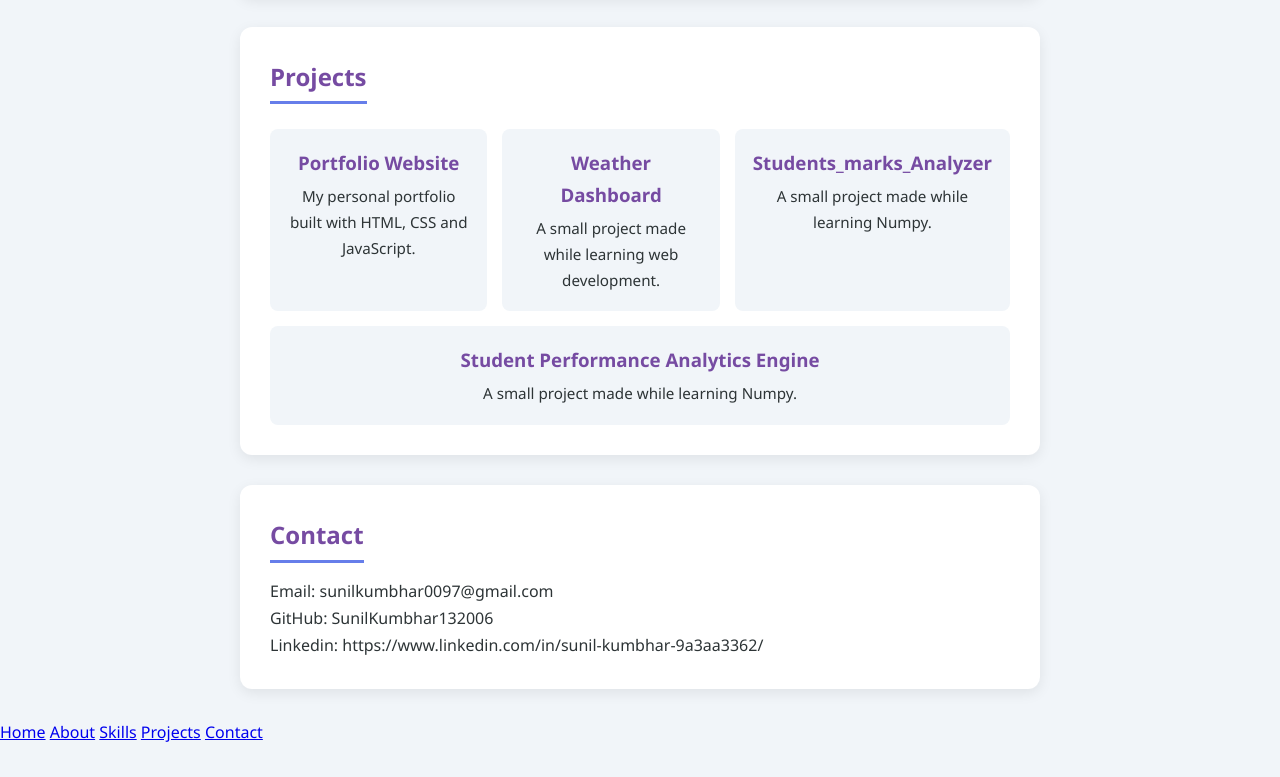
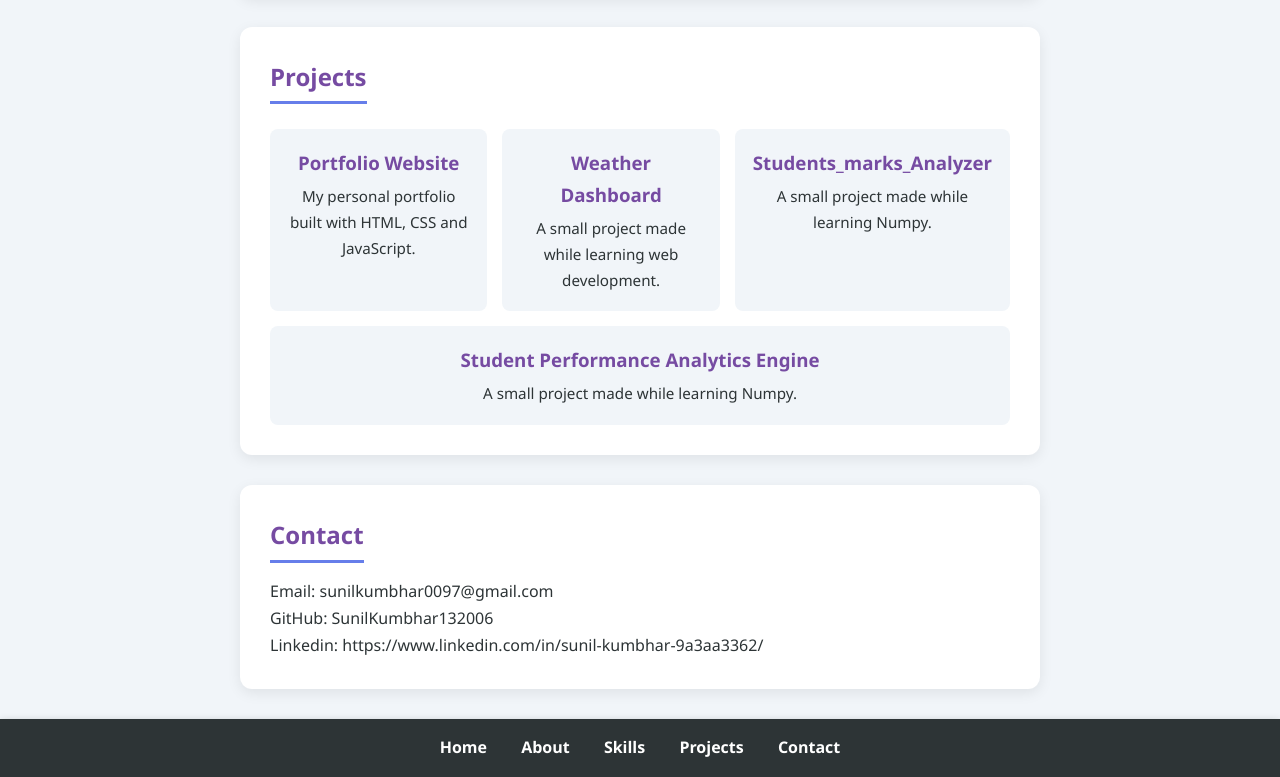
Before and after one commit to SunilKumbhar132006/GitHub-practical-test, a plain HTML site: page index.html in a window 1280 px wide. Shown: the part 841-1618 px from the top of the page. Before the commit the page ends 1588 px from the top, so only its background shows below. Drawn offline with Linux system fonts and the light colour scheme.

Commit message:
changes in css

```diff
--- a/style.css
+++ b/style.css
@@ -87,3 +87,18 @@ body {
     font-size: 2rem;
   }
 }
+.navbar {
+  position: sticky;
+  top: 0;
+  z-index: 10;
+  background: #2d3436;
+  padding: 15px;
+  text-align: center;
+  box-shadow: 0 2px 8px rgba(0, 0, 0, 0.2);
+}
+.navbar a {
+  color: #fff;
+  text-decoration: none;
+  margin: 0 15px;
+  font-weight: 600;
+}
```
